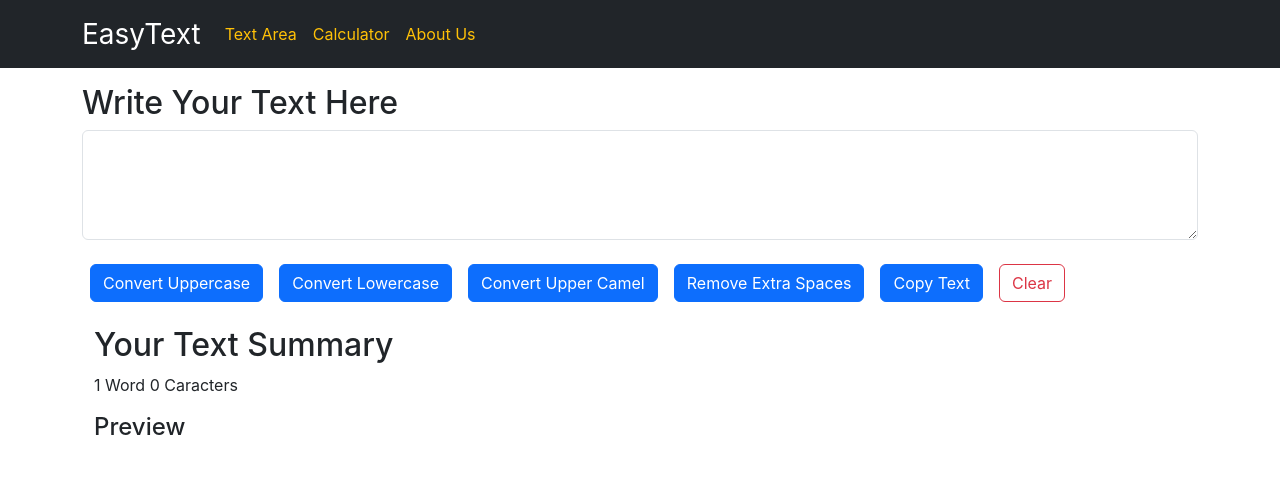
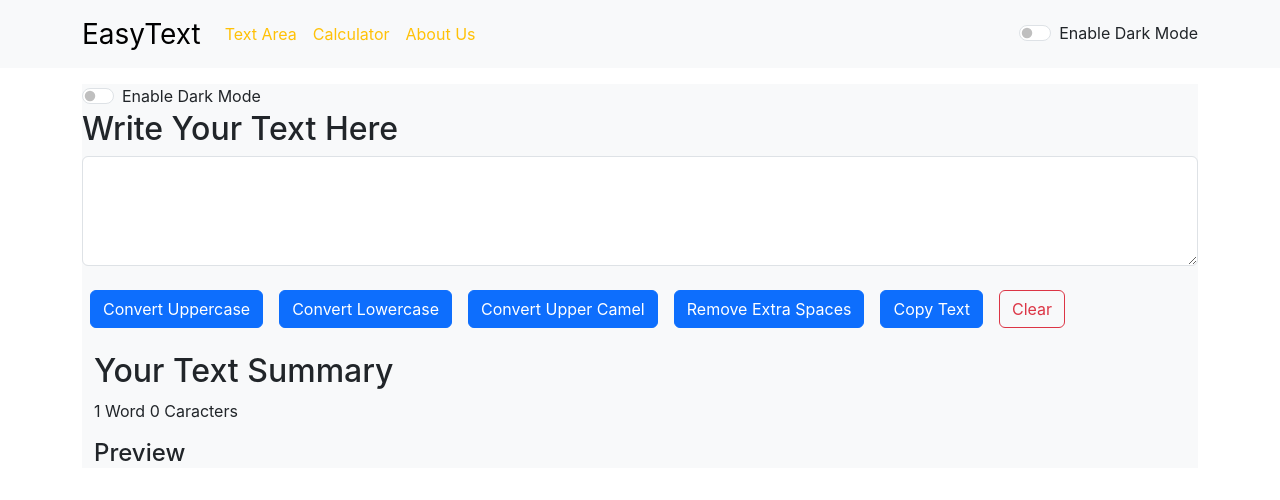
Before and after one commit to mdpatil46/my-app, a React (Create React App) app: page /textForm in a window 1280 px wide. Shown: the top 500 px of the page. Built offline with nearby package versions, Linux system fonts and the light colour scheme.

Commit message:
21/12/23 till 01:11 am

```diff
--- a/src/component/DefaultPage.js
+++ b/src/component/DefaultPage.js
@@ -4,7 +4,7 @@ function DefaultPage() {
   return (
    <>
 
-   <h1>hey this is default or index page </h1>
+   <h1>This is simpel React.js Project </h1>
 
     </>
   )
--- a/src/component/Navbar.js
+++ b/src/component/Navbar.js
@@ -1,13 +1,26 @@
-import React from "react";
+import React, { useState } from "react";
 import PropTypes from "prop-types";
 import { Link } from "react-router-dom";
 
 export default function Navbar(props) {
+  const [menu, setMenu] = useState(false);
+  const [dark, setDark] = useState(false)
+
+  const closeMenu = () => {
+    setMenu(false);
+  };
+
+  const myDark = () => {
+    setDark(!dark)
+  }
+
+
   return (
-    <nav className="navbar navbar-expand-lg navbar-dark bg-dark">
+
+    <nav className={`navbar navbar-expand-lg ${dark ? `navbar-dark bg-dark` : `navbar-light bg-light`} `} >
     <div className="container">
       <Link className="navbar-brand" to="/">
-       <span className="font-weight-bold fs-3"> {props.title}</span>
+        <span className="font-weight-bold fs-3">{props.title}</span>
       </Link>
       <button
         className="navbar-toggler"
@@ -17,28 +30,33 @@ export default function Navbar(props) {
         aria-controls="navbarSupportedContent"
         aria-expanded="false"
         aria-label="Toggle navigation"
+        onClick={() => setMenu(!menu)}
       >
         <span className="navbar-toggler-icon"></span>
       </button>
-      <div className="collapse navbar-collapse" id="navbarSupportedContent">
+      <div className={`collapse navbar-collapse${menu ? " show" : ""}`} id="navbarSupportedContent">
         <ul className="navbar-nav ml-auto">
           <li className="nav-item">
-            <Link className="nav-link" to="/textForm">
+            <Link className="nav-link" to="/textForm" onClick={closeMenu}>
               <span className="text-warning">Text Area</span>
             </Link>
           </li>
           <li className="nav-item">
-            <Link className="nav-link" to="/calculator">
+            <Link className="nav-link" to="/calculator" onClick={closeMenu}>
               <span className="text-warning">Calculator</span>
             </Link>
           </li>
           <li className="nav-item">
-            <Link className="nav-link" to="/about">
+            <Link className="nav-link" to="/about" onClick={closeMenu}>
               <span className="text-warning">{props.about}</span>
             </Link>
           </li>
         </ul>
       </div>
+      <div className="form-check form-switch">
+  <input className="form-check-input" type="checkbox" role="switch" id="flexSwitchCheckDefault" onClick={myDark}/>
+  <label className={`form-check-label ${dark ?`text-white`:`text-darl`}`} htmlForfor="flexSwitchCheckDefault">Enable Dark Mode</label>
+</div>
     </div>
   </nav>
   );
--- a/src/component/TextFrom.js
+++ b/src/component/TextFrom.js
@@ -1,11 +1,11 @@
-import React, { useState } from 'react'
+import React, { useState } from "react";
 
 
 function TextForm(prop) {
   function Myupclick() {
     // console.log("Uppercase was click" + Text)
     let newtext = Text.toUpperCase();
-    setText(newtext)
+    setText(newtext);
   }
 
   function Myloclick(event) {
@@ -13,10 +13,12 @@ import React, { useState } from 'react'
     let newtext = Text.toLowerCase();
     setText(newtext);
   }
-  function MyUcamelclick(){
-    let newText = Text.split(' ').map(word => {
+  function MyUcamelclick() {
+    let newText = Text.split(" ")
+      .map((word) => {
         return word.charAt(0).toUpperCase() + word.slice(1);
-    }).join(' ');
+      })
+      .join(" ");
 
     setText(newText);
   }
@@ -27,49 +29,84 @@ import React, { useState } from 'react'
     setText(newtext);
   }
   function MyclickOnchange(event) {
-    console.log("clickOn change")
-    setText(event.target.value)
+    console.log("clickOn change");
+    setText(event.target.value);
   }
 
   function MyRemoveclick() {
-    let newText = Text.split(/[ ]+/)
-    setText(newText.join(" "))
+    let newText = Text.split(/[ ]+/);
+    setText(newText.join(" "));
   }
 
   function MyCopyclick() {
-    let textarea = document.getElementById('My Text Box');
+    let textarea = document.getElementById("My Text Box");
     textarea.select();
-    document.execCommand('copy');
+    document.execCommand("copy");
   }
-  const [Text, setText] = useState('');
+  const [Text, setText] = useState("");
   // setText("Hello");
+
+  const [mode, setMode]= useState(false)
+
+  function myMode (){
+    setMode(!mode)
+  }
+
 
   return (
     <>
+      <div className={mode?`bg-dark`:`bg-light`}>
+      <div className="form-check form-switch">
+  <input className="form-check-input" type="checkbox" role="switch" id="flexSwitchCheckDefault" onClick={myMode}/>
+  <label className={`form-check-label ${mode ?`text-white`:`text-darl`}`} htmlForfor="flexSwitchCheckDefault">Enable Dark Mode</label>
+</div>
         <h2>Write Your Text Here</h2>
         <div className="container"></div>
-      <h1>{prop.heading} </h1>
+        {/* <h1>{prop.heading} </h1> */}
         <div className="mb-3">
-        <textarea className="form-control" value={Text} onChange={MyclickOnchange} id="My Text Box" rows="4"></textarea><br />
-        <button className="btn btn-primary mx-2" onClick={Myupclick}> Convert Uppercase </button>
-        <button className="btn btn-primary mx-2" onClick={Myloclick}>Convert Lowercase </button>
-        <button className="btn btn-primary mx-2" onClick={MyUcamelclick}> Convert Upper Camel </button>
-        <button className="btn btn-primary mx-2" onClick={MyRemoveclick}>Remove Extra Spaces </button>
-        <button className="btn btn-primary mx-2" onClick={MyCopyclick}>Copy Text </button>
-        <button className="btn btn-outline-danger mx-2" onClick={MyClearclick}>Clear</button>
-
-
-
+          <textarea
+            className="form-control"
+            value={Text}
+            onChange={MyclickOnchange}
+            id="My Text Box"
+            rows="4"
+          ></textarea>
+          <br />
+          <button className="btn btn-primary mx-2" onClick={Myupclick}>
+            {" "}
+            Convert Uppercase{" "}
+          </button>
+          <button className="btn btn-primary mx-2" onClick={Myloclick}>
+            Convert Lowercase{" "}
+          </button>
+          <button className="btn btn-primary mx-2" onClick={MyUcamelclick}>
+            {" "}
+            Convert Upper Camel{" "}
+          </button>
+          <button className="btn btn-primary mx-2" onClick={MyRemoveclick}>
+            Remove Extra Spaces{" "}
+          </button>
+          <button className="btn btn-primary mx-2" onClick={MyCopyclick}>
+            Copy Text{" "}
+          </button>
+          <button
+            className="btn btn-outline-danger mx-2"
+            onClick={MyClearclick}
+          >
+            Clear
+          </button>
         </div>
         <div className="container my-4">
           <h2>Your Text Summary</h2>
-        <p>{Text.split(" ").length} Word {Text.length} Caracters</p>
+          <p>
+            {Text.split(" ").length} Word {Text.length} Caracters
+          </p>
           <h4>Preview</h4>
           <p>{Text}</p>
         </div>
-
+      </div>
     </>
-  )
+  );
 }
 
 export default TextForm;
```
Lines whose indentation alone changed are shown as unchanged.
